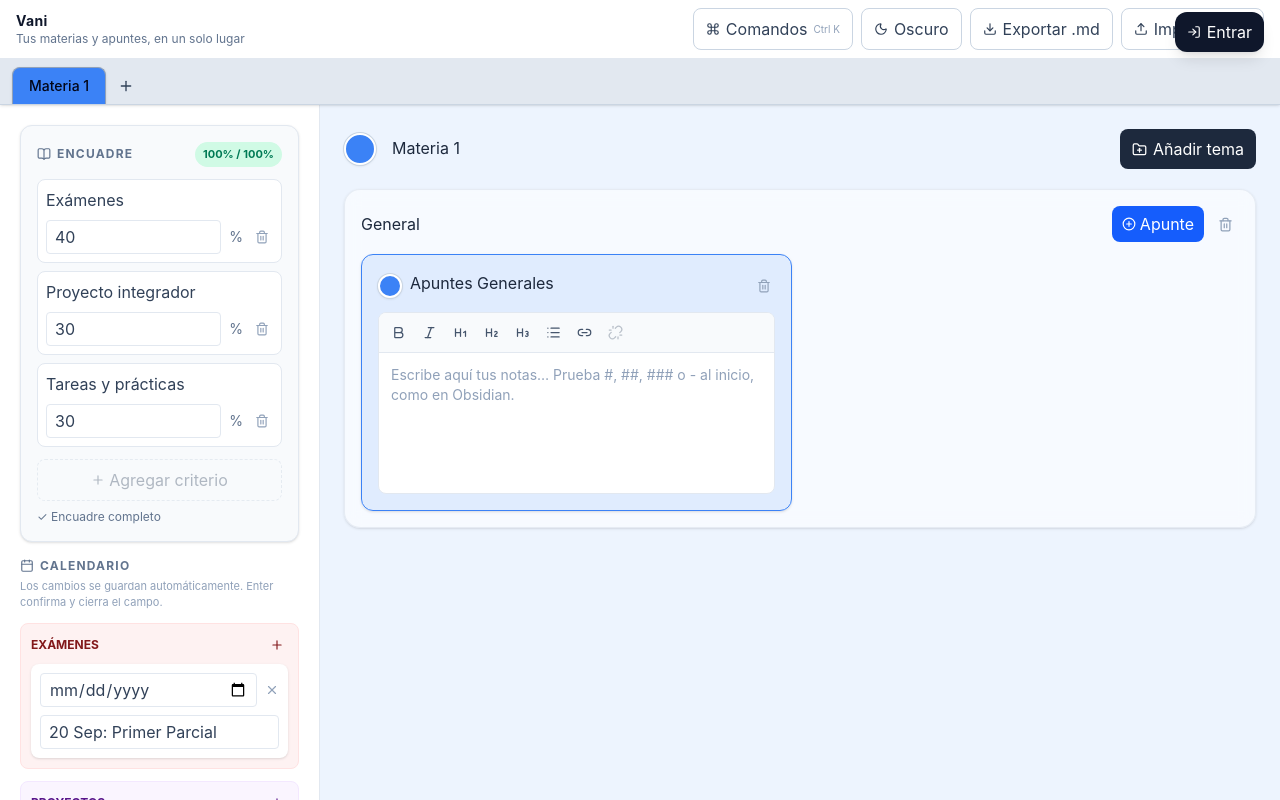
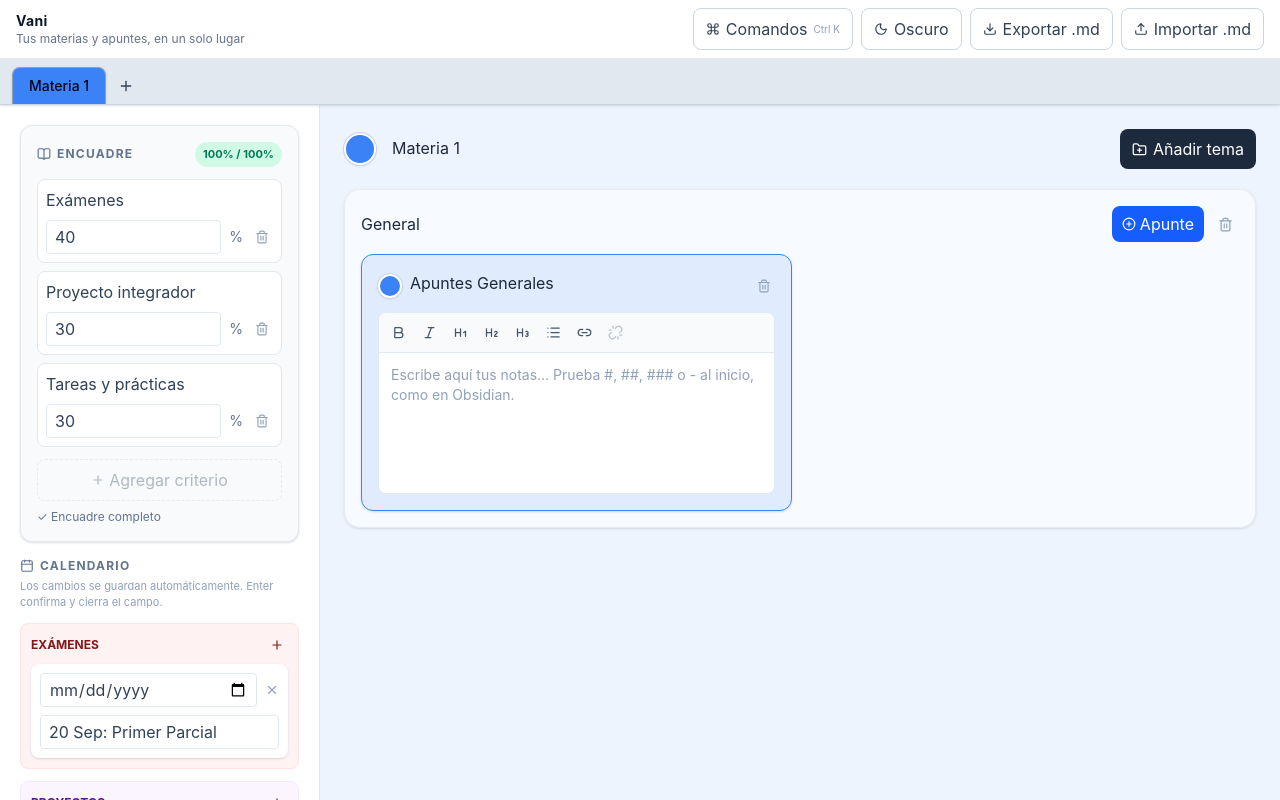
Before and after one commit to VVANEGZ/vani, a React (Vite) app in the folder vani/: page / in a window 1280 px wide. Shown: the top 800 px of the page. Built offline with nearby package versions, Linux system fonts and the light colour scheme; no server answers.

Commit message:
fix: make auth controls participate in header layout

```diff
--- a/vani/src/auth/AuthPanel.jsx
+++ b/vani/src/auth/AuthPanel.jsx
@@ -92,7 +92,7 @@ export default function AuthPanel() {
 
   return (
     <>
-      <div className="fixed right-3 top-3 z-[60] flex items-center gap-2 sm:right-4">
+      <div className="flex min-w-0 items-center gap-2">
         {loading ? (
           <div className="rounded-xl border border-slate-200 bg-white/95 px-3 py-2 text-xs font-medium text-slate-500 shadow-sm backdrop-blur dark:border-slate-700 dark:bg-slate-900/95 dark:text-slate-400">
             Sesión...
```
